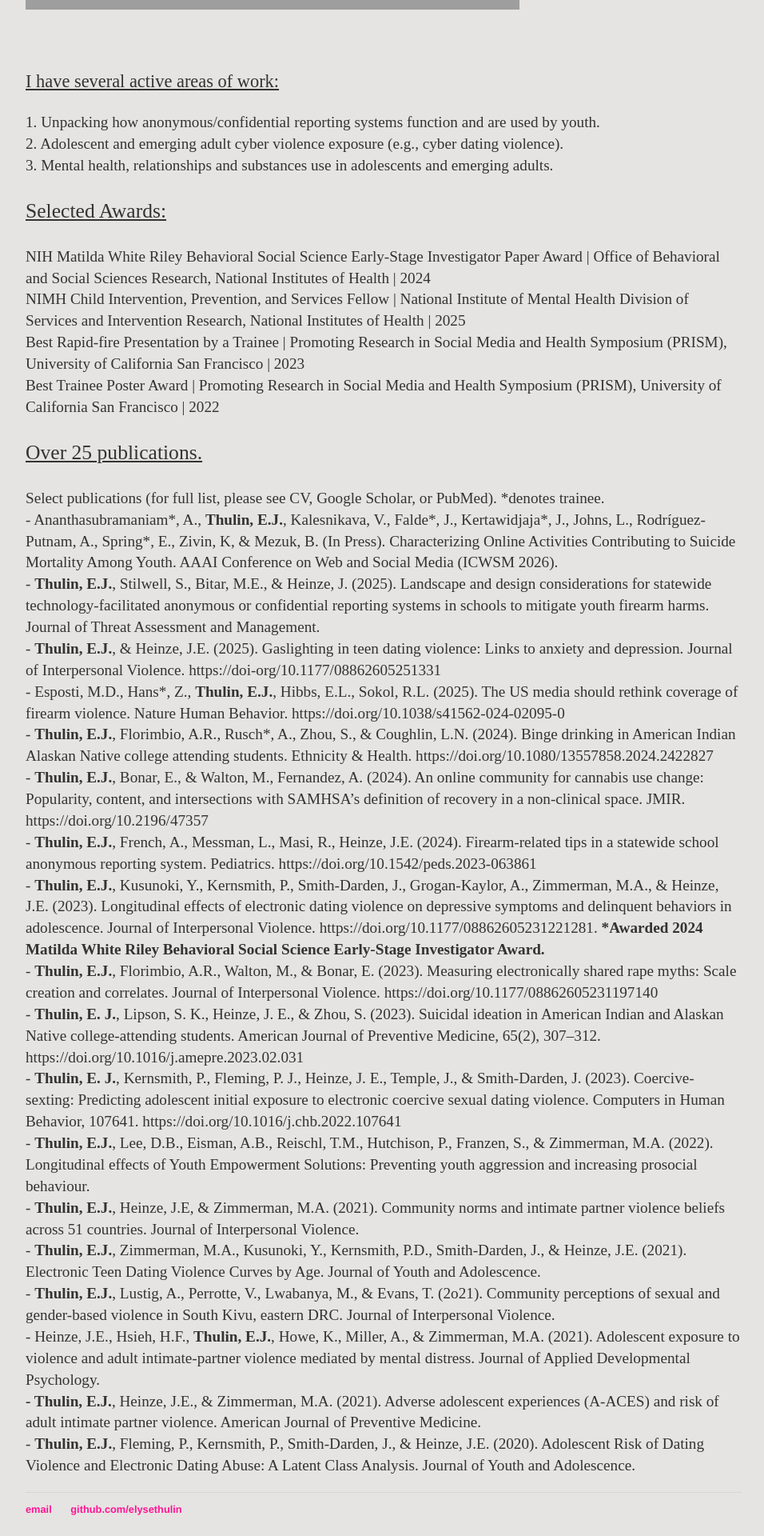
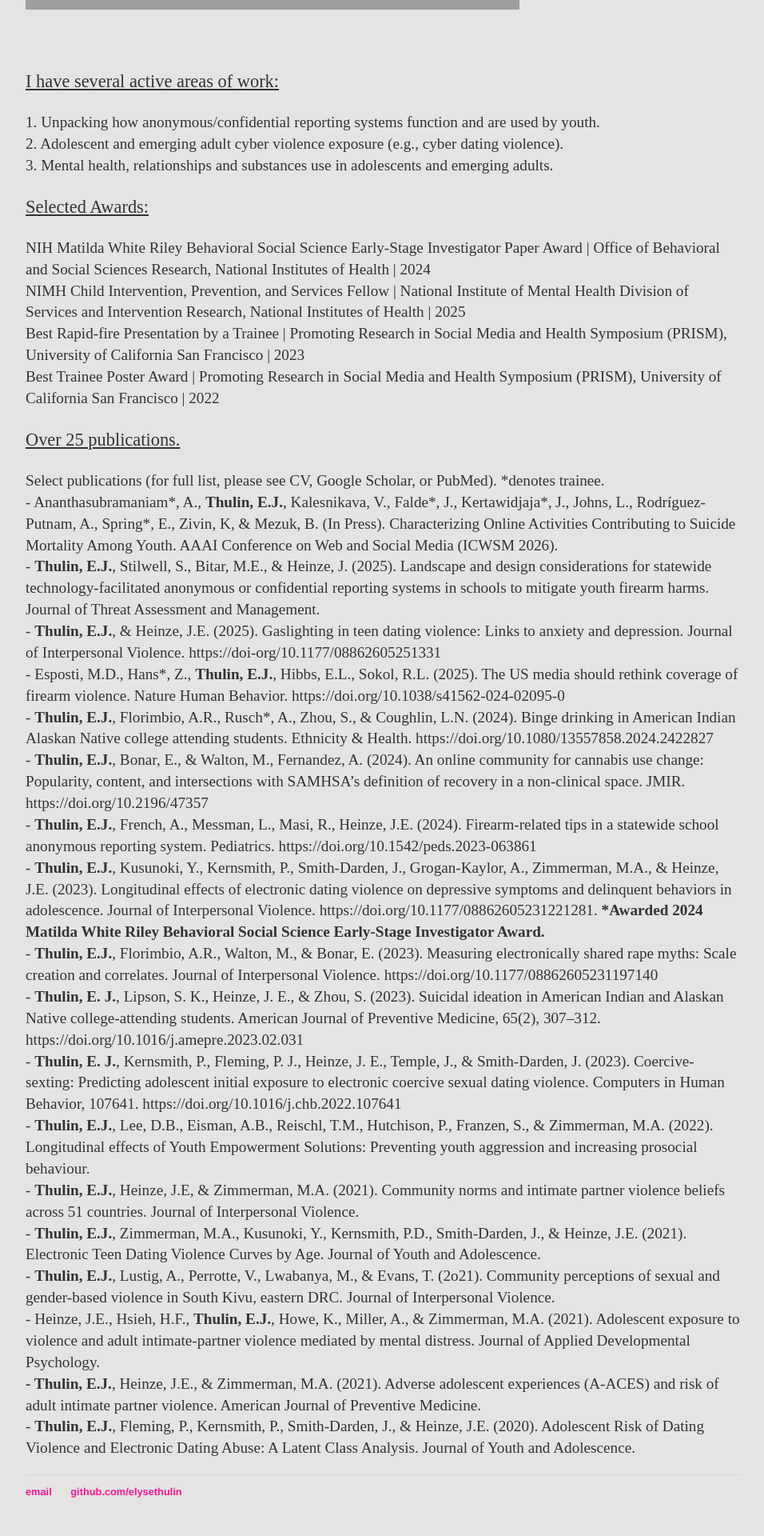
Before and after one commit to elysethulin/elysethulin.github.io, a Jekyll site: the page built from index.html, in a window 1280 px wide. Shown: the part 996-2916 px from the top of the page at 80% size, without its empty margins (160-1116 px from the left). Built offline with Jekyll 4.4.1, drawn with Linux system fonts in a browser that asks for light colours; grey boxes are pictures that could not be loaded.

Commit message:
Update index.html

```diff
--- a/index.html
+++ b/index.html
@@ -10,15 +10,12 @@ title: Elyse Thulin
 			<p style="font-size:120%;"> 1. Unpacking how anonymous/confidential reporting systems function and are used by youth.
 			<br> 2. Adolescent and emerging adult cyber violence exposure (e.g., cyber dating violence).
 			<br> 3. Mental health, relationships and substances use in adolescents and emerging adults. </p>
-
-	<p style="font-size:160%;"><ins> Selected Awards:</ins>
+	<p style="font-size:140%;"><ins> Selected Awards:</ins>
 			<p style="font-size:120%;"> NIH Matilda White Riley Behavioral Social Science Early-Stage Investigator Paper Award | Office of Behavioral and Social Sciences Research, National Institutes of Health | 2024
 			<br> NIMH Child Intervention, Prevention, and Services Fellow | National Institute of Mental Health Division of Services and Intervention Research, National Institutes of Health | 2025
 			<br> Best Rapid-fire Presentation by a Trainee | Promoting Research in Social Media and Health Symposium (PRISM), University of California San Francisco | 2023
-			<br> Best Trainee Poster Award | Promoting Research in Social Media and Health Symposium (PRISM), University of California San Francisco | 2022
-			</p>
-
-	<p style="font-size:160%;"> <ins> Over 25 publications. </ins>
+			<br> Best Trainee Poster Award | Promoting Research in Social Media and Health Symposium (PRISM), University of California San Francisco | 2022 </p>
+	<p style="font-size:140%;"> <ins> Over 25 publications. </ins>
 	<p style="font-size:120%;">Select publications (for full list, please see CV, Google Scholar, or PubMed). *denotes trainee.
 			<br> - Ananthasubramaniam*, A., <b>Thulin, E.J.</b>, Kalesnikava, V., Falde*, J., Kertawidjaja*, J., Johns, L.,  Rodríguez-Putnam, A., Spring*, E., Zivin, K, & Mezuk, B. (In Press). Characterizing Online Activities Contributing to Suicide Mortality Among Youth. AAAI Conference on Web and Social Media (ICWSM 2026).
 			<br> - <b>Thulin, E.J.</b>, Stilwell, S., Bitar, M.E., & Heinze, J. (2025). Landscape and design considerations for statewide technology-facilitated anonymous or confidential reporting systems in schools to mitigate youth firearm harms. Journal of Threat Assessment and Management.
```
